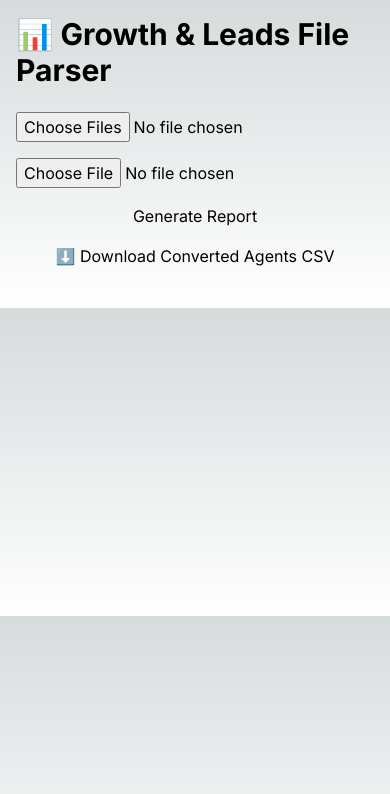
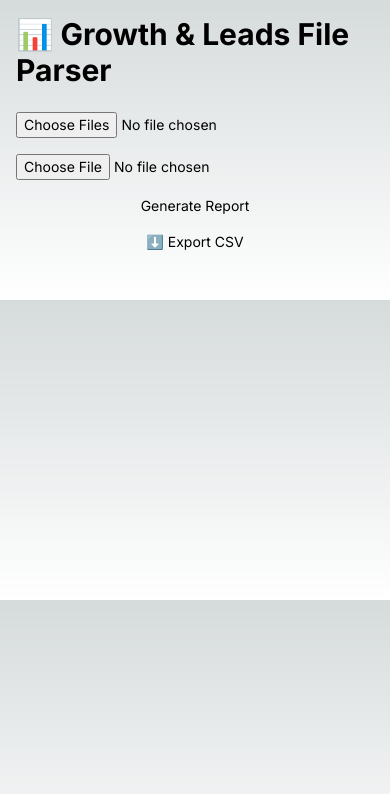
Before and after one commit to Napoleonrlp/growth-leads-file-parser, a Next.js app: page / in a window 390 px wide. Shown: the top 794 px of the page. Built offline with nearby package versions, Linux system fonts and the light colour scheme.

Commit message:
Update page.tsx

```diff
--- a/app/page.tsx
+++ b/app/page.tsx
@@ -82,6 +82,7 @@ export default function Home() {
 
       const leadYear = String(date.getFullYear());
 
+      // ✅ Count all valid leads (even if no name)
       if (!leadCountsByYear.has(leadYear)) leadCountsByYear.set(leadYear, 0);
       leadCountsByYear.set(leadYear, leadCountsByYear.get(leadYear)! + 1);
 
@@ -91,10 +92,13 @@ export default function Home() {
       yearMap.set(source, yearMap.get(source)! + 1);
 
       if (name) {
-        validLeads.push(row);
         const normalizedName = name.toLowerCase().replace(/\s+/g, ' ').trim();
-        leadMap.set(normalizedName, { source, leadYear });
+        if (!leadMap.has(normalizedName)) {
+          leadMap.set(normalizedName, { source, leadYear });
+        }
       }
+
+      validLeads.push(row);
     });
 
     const matched = parsedData.map((agent) => {
@@ -126,152 +130,45 @@ export default function Home() {
     window.sourceYearMatrix = sourceYearMatrix;
   };
 
-  const generateReport = () => {
-    // @ts-ignore
-    if (parsedData.length === 0 || typeof window['leadsRaw'] === 'undefined') return;
-
-    // @ts-ignore
-    const leadsRaw: any[] = window['leadsRaw'];
-    // @ts-ignore
-    const leadCountsByYear: Map<string, number> = window['leadCountsByYear'];
-    // @ts-ignore
-    const sourceYearMatrix: Map<string, Map<string, number>> = window['sourceYearMatrix'];
-
-    const yearly = new Map<string, { leads: number; conversions: number }>();
-    const brokerages = new Map<string, { leads: number; conversions: number }>();
-    const sources = new Map<string, { leads: number; conversions: number }>();
-    const sourcesByYear = new Map<string, Map<string, { leads: number; conversions: number }>>();
-
-    parsedData.forEach((row: any) => {
-      const year = row.leadYear;
-      const source = (row.source || 'N/A').toUpperCase().trim();
-      const brokerage = row.company || 'Unknown';
-
-      if (!yearly.has(year)) yearly.set(year, { leads: leadCountsByYear.get(year) || 0, conversions: 0 });
-      if (row.isConversion) yearly.get(year)!.conversions += 1;
-
-      if (!brokerages.has(brokerage)) brokerages.set(brokerage, { leads: 0, conversions: 0 });
-      brokerages.get(brokerage)!.leads += 1;
-      if (row.isConversion) brokerages.get(brokerage)!.conversions += 1;
-
-      if (!sources.has(source)) sources.set(source, { leads: 0, conversions: 0 });
-      if (row.isConversion) sources.get(source)!.conversions += 1;
-
-      if (!sourcesByYear.has(year)) sourcesByYear.set(year, new Map());
-      const byYear = sourcesByYear.get(year)!;
-      if (!byYear.has(source)) {
-        byYear.set(source, { leads: sourceYearMatrix.get(year)?.get(source) || 0, conversions: 0 });
-      }
-      if (row.isConversion) byYear.get(source)!.conversions += 1;
-    });
-
-    const sortMap = (map: Map<string, any>) =>
-      Array.from(map.entries())
-        .map(([name, data]) => ({
-          name,
-          ...data,
-          rate: data.leads > 0 ? ((data.conversions / data.leads) * 100).toFixed(2) + '%' : '0.00%',
-        }))
-        .filter((entry) => entry.leads > 0)
-        .sort((a, b) => b.conversions - a.conversions);
-
-    const sortedReport = {
-      yearly: sortMap(yearly),
-      brokerages: sortMap(brokerages),
-      sources: sortMap(sources),
-      sourcesByYear: Array.from(sourcesByYear.entries())
-        .map(([year, srcMap]) => ({
-          year,
-          sources: sortMap(srcMap),
-        }))
-        .filter((block) => block.sources.length > 0),
-    };
-
-    setReport(sortedReport);
-  };
-
-  const downloadCSV = () => {
-    // @ts-ignore
-    const data = window.conversions || [];
-    if (!data.length) return alert("No conversion data to download.");
-
-    const header = [
-      'Agent Name',
-      'Brokerage',
-      'Hire Date (YYYY-MM)',
-      'Lead Source',
-      'Lead Year',
-      'Hire vs. Lead Gap (yrs)'
-    ];
-
-    const rows = data.map((row: any) => [
-      row.agent,
-      row.company,
-      row.date,
-      row.source || 'N/A',
-      row.leadYear || 'N/A',
-      row.gap || 'N/A'
-    ]);
-
-    const csvContent = [header, ...rows]
-      .map((e: (string | number)[]) => e.map((v: string | number) => `"${v}"`).join(','))
-      .join('\n');
-
-    const blob = new Blob([csvContent], { type: 'text/csv;charset=utf-8;' });
-    const url = URL.createObjectURL(blob);
-    const a = document.createElement('a');
-    a.href = url;
-    a.download = 'converted_agents.csv';
-    a.click();
-    URL.revokeObjectURL(url);
-  };
-
   return (
-    <main className="p-4 md:p-8 max-w-5xl mx-auto">
+    <main className="p-4 md:p-8 max-w-6xl mx-auto text-sm md:text-base">
       <h1 className="text-3xl font-bold mb-6">📊 Growth & Leads File Parser</h1>
 
-      <div className="flex flex-col gap-4 md:flex-row md:items-center mb-6">
+      <div className="flex flex-col gap-4 md:flex-row md:items-center mb-8">
         <input type="file" multiple onChange={handleFileUpload} className="file-input" />
         <input type="file" onChange={handleLeadsUpload} className="file-input" />
-        <button onClick={generateReport} className="btn btn-primary">Generate Report</button>
-        <button onClick={downloadCSV} className="btn btn-secondary">⬇️ Download Converted Agents CSV</button>
+        <button onClick={() => generateReport()} className="btn btn-primary">Generate Report</button>
+        <button onClick={() => downloadCSV()} className="btn btn-outline">⬇️ Export CSV</button>
       </div>
 
       {report && (
-        <section className="space-y-6">
-          <div>
-            <h2 className="text-xl font-semibold">🎯 Lead-Year Conversions</h2>
-            <ul className="list-disc ml-5">
-              {report.yearly.map((item: any) => (
-                <li key={item.name}>{item.name}: {item.conversions}/{item.leads} → {item.rate}</li>
-              ))}
-            </ul>
-          </div>
+        <section className="space-y-8">
+          {[{
+            title: "🎯 Lead-Year Conversions",
+            data: report.yearly
+          }, {
+            title: "🏢 Top Converting Brokerages",
+            data: report.brokerages
+          }, {
+            title: "🏷️ Top Source Tags (All)",
+            data: report.sources
+          }].map((section) => (
+            <div key={section.title} className="bg-white rounded-xl shadow p-5">
+              <h2 className="text-lg font-semibold mb-2">{section.title}</h2>
+              <ul className="list-disc list-inside space-y-1">
+                {section.data.map((item: any) => (
+                  <li key={item.name}>{item.name}: {item.conversions}/{item.leads} → {item.rate}</li>
+                ))}
+              </ul>
+            </div>
+          ))}
 
-          <div>
-            <h2 className="text-xl font-semibold">🏢 Top Converting Brokerages</h2>
-            <ul className="list-disc ml-5">
-              {report.brokerages.map((item: any) => (
-                <li key={item.name}>{item.name}: {item.conversions}/{item.leads} → {item.rate}</li>
-              ))}
-            </ul>
-          </div>
-
-          <div>
-            <h2 className="text-xl font-semibold">🏷️ Top Source Tags (All)</h2>
-            <ul className="list-disc ml-5">
-              {report.sources.map((item: any) => (
-                <li key={item.name}>{item.name}: {item.conversions}/{item.leads} → {item.rate}</li>
-              ))}
-            </ul>
-          </div>
-
-          <div>
-            <h2 className="text-xl font-semibold">📆 Source Breakdown by Lead Year (All Conversions)</h2>
+          <div className="bg-white rounded-xl shadow p-5">
+            <h2 className="text-lg font-semibold mb-2">📆 Source Breakdown by Lead Year (All Conversions)</h2>
             {report.sourcesByYear.map((block: any) => (
-              <div key={block.year} className="mt-4">
-                <h3 className="text-lg font-medium">{block.year}</h3>
-                <ul className="list-disc ml-5">
+              <div key={block.year} className="mb-4">
+                <h3 className="text-base font-medium mb-1">{block.year}</h3>
+                <ul className="list-disc list-inside space-y-1">
                   {block.sources.map((s: any) => (
                     <li key={s.name}>{s.name}: {s.conversions}/{s.leads} → {s.rate}</li>
                   ))}
```
